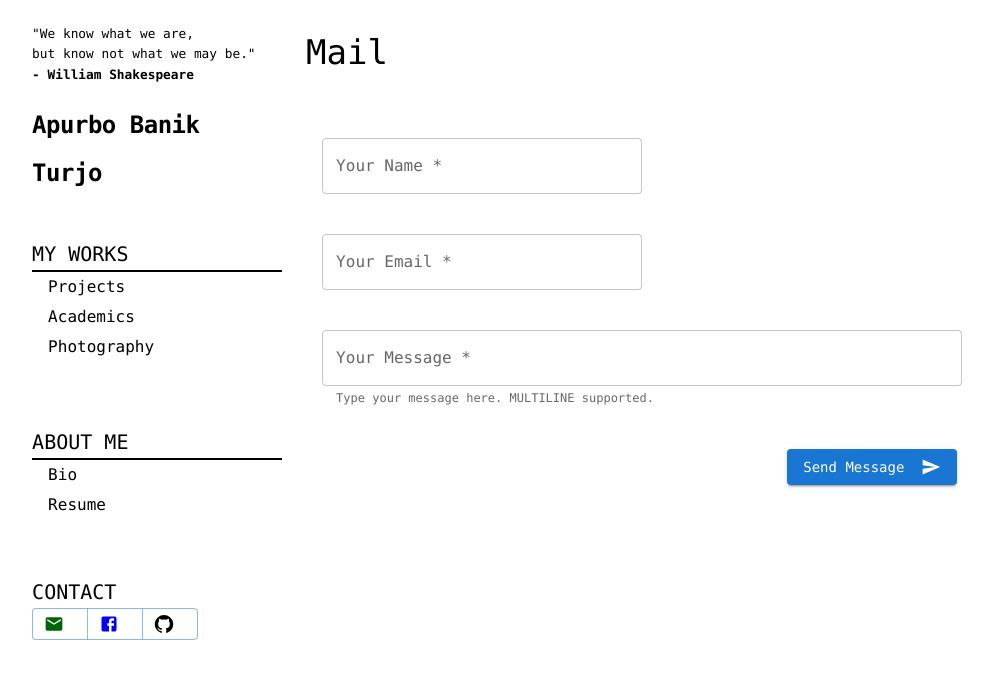
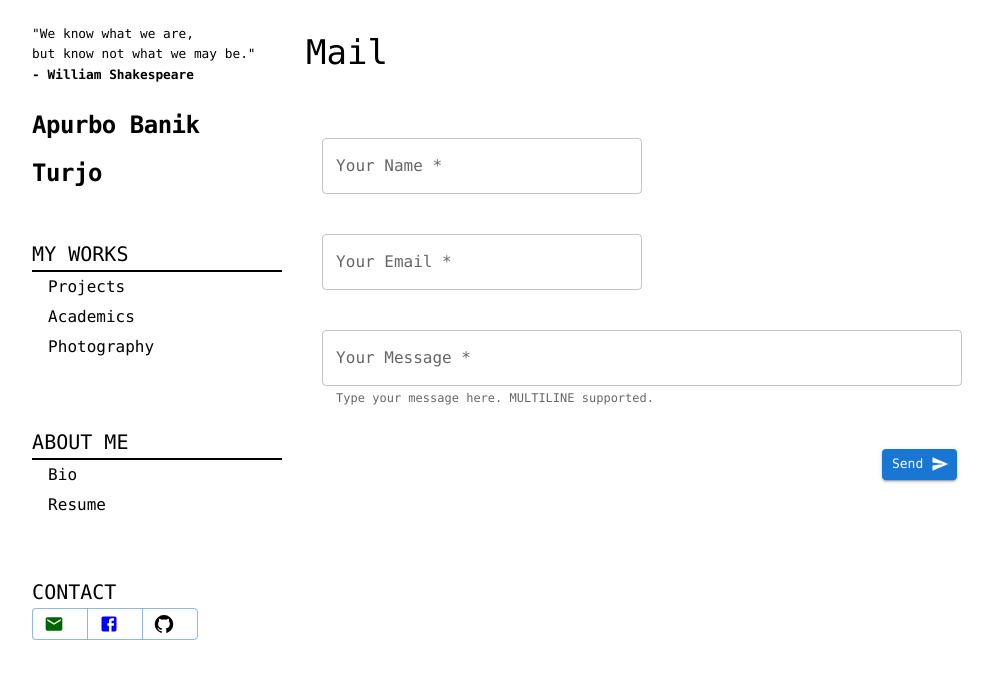
Before and after one commit to excellencior/Portfolio, a React (Vite) app in the folder client/: page /mail in a window 1280 px wide. Shown: the top 678 px of the page, without its empty margins (77-1070 px from the left). Built offline with nearby package versions, Linux system fonts and the light colour scheme; a web font is replaced by a local one.

Commit message:
modified the loading for the mail sending button

```diff
--- a/client/src/pages/mail.jsx
+++ b/client/src/pages/mail.jsx
@@ -5,8 +5,6 @@ import TextField from "@mui/material/TextField";
 import Button from "@mui/material/Button";
 import SendIcon from "@mui/icons-material/Send";
 import Snackbar from "@mui/material/Snackbar";
-import Backdrop from "@mui/material/Backdrop";
-import CircularProgress from "@mui/material/CircularProgress";
 import Alert from "@mui/material/Alert";
 import axios from "axios";
 
@@ -48,7 +46,7 @@ const ReachOutArea = ({
 const Mail = () => {
 	const [openSnackbar, setOpenSnackbar] = useState(false);
 	const [alertMessage, setAlertMessage] = useState("");
-	const [openBackdrop, setOpenBackdrop] = useState(false);
+	const [loading, setLoading] = useState(false);
 
 	const [formData, setFormData] = useState({
 		name: "",
@@ -73,14 +71,14 @@ const Mail = () => {
 	const showAlert = (message) => {
 		setAlertMessage(message);
 		setOpenSnackbar(true);
-		setOpenBackdrop(false);
+		setLoading(false);
 	};
 
 	const handleSubmit = (event) => {
 		event.preventDefault();
 
 		if (!emailError && formData.email && formData.name && formData.message) {
-			setOpenBackdrop(true);
+			setLoading(true);
 			// Process the form if there's no email error
 			axios
 				.post("/mail/send", formData)
@@ -142,8 +140,15 @@ const Mail = () => {
 					/>
 				</Grid>
 				<Grid item margin={2} xs={10} md={10} style={{ textAlign: "right" }}>
-					<Button variant="contained" onClick={handleSubmit}>
-						Send Message &nbsp; <SendIcon fontSize="small" />
+					<Button
+						size="small"
+						onClick={handleSubmit}
+						endIcon={<SendIcon />}
+						loading={loading}
+						loadingPosition="end"
+						variant="contained"
+						>
+						Send
 					</Button>
 				</Grid>
 			</Grid>
@@ -165,18 +170,6 @@ const Mail = () => {
 					</Alert>
 				</Snackbar>
 			)}
-
-			{openBackdrop && (
-				 <div>
-				 <Backdrop
-				   sx={{ color: '#fff', zIndex: (theme) => theme.zIndex.drawer + 1 }}
-				   open={openBackdrop}
-				//    onClick={handleClose} // Optional: Close the backdrop on click anywhere in the screen
-				 >
-				   <CircularProgress color="inherit" />
-				 </Backdrop>
-			   </div>
-			)}
 		</>
 	);
 };
```
Also changed, not shown: client/package.json (+3 -4 lines), 1 other file (tests, documents, lock files or other folders).
